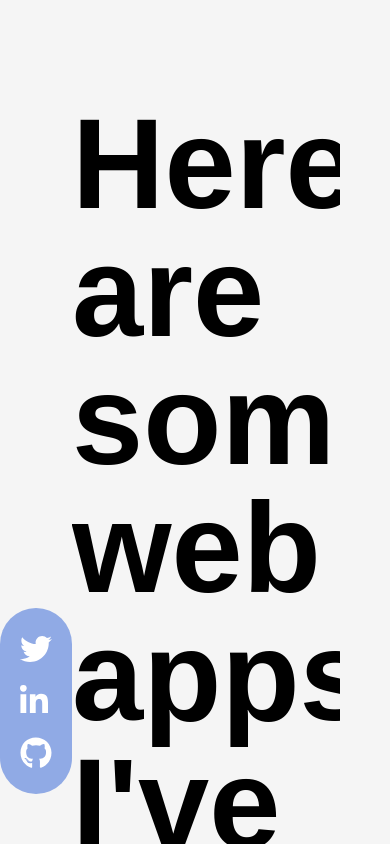
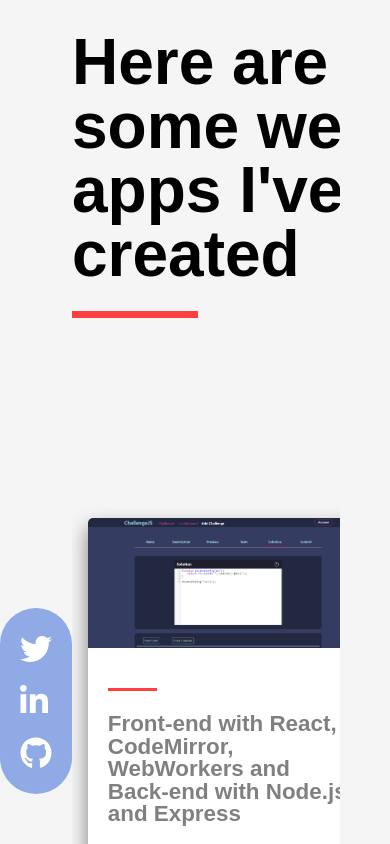
Before and after one commit to Anubhav311/mysite, a React (Create React App) app: page /projects in a window 390 px wide. Built offline with nearby package versions, Linux system fonts and the light colour scheme.

Commit message:
made projects heading responsive

```diff
--- a/src/components/projects/projects.css
+++ b/src/components/projects/projects.css
@@ -16,6 +16,20 @@
     margin: 100px auto;
 }
 
+@media (max-width: 900px) {
+  .projects-page-heading {
+    font-size: 6rem;
+    margin: 50px auto;
+  }
+}
+
+@media (max-width: 600px) {
+  .projects-page-heading {
+    font-size: 4rem;
+    margin: 30px auto;
+  }
+}
+
 .projects-heading-container {
     margin: 0 50px 0 auto;
     overflow: auto;
@@ -30,6 +44,12 @@
     background: #ff3f3f;
     width: 40%;
     margin: 25px 0px;
+}
+
+@media (max-width: 900px) {
+  .projects-page-heading::after {
+    height: 7px;
+  }
 }
 
 .projects-heading-container::-webkit-scrollbar {
```
